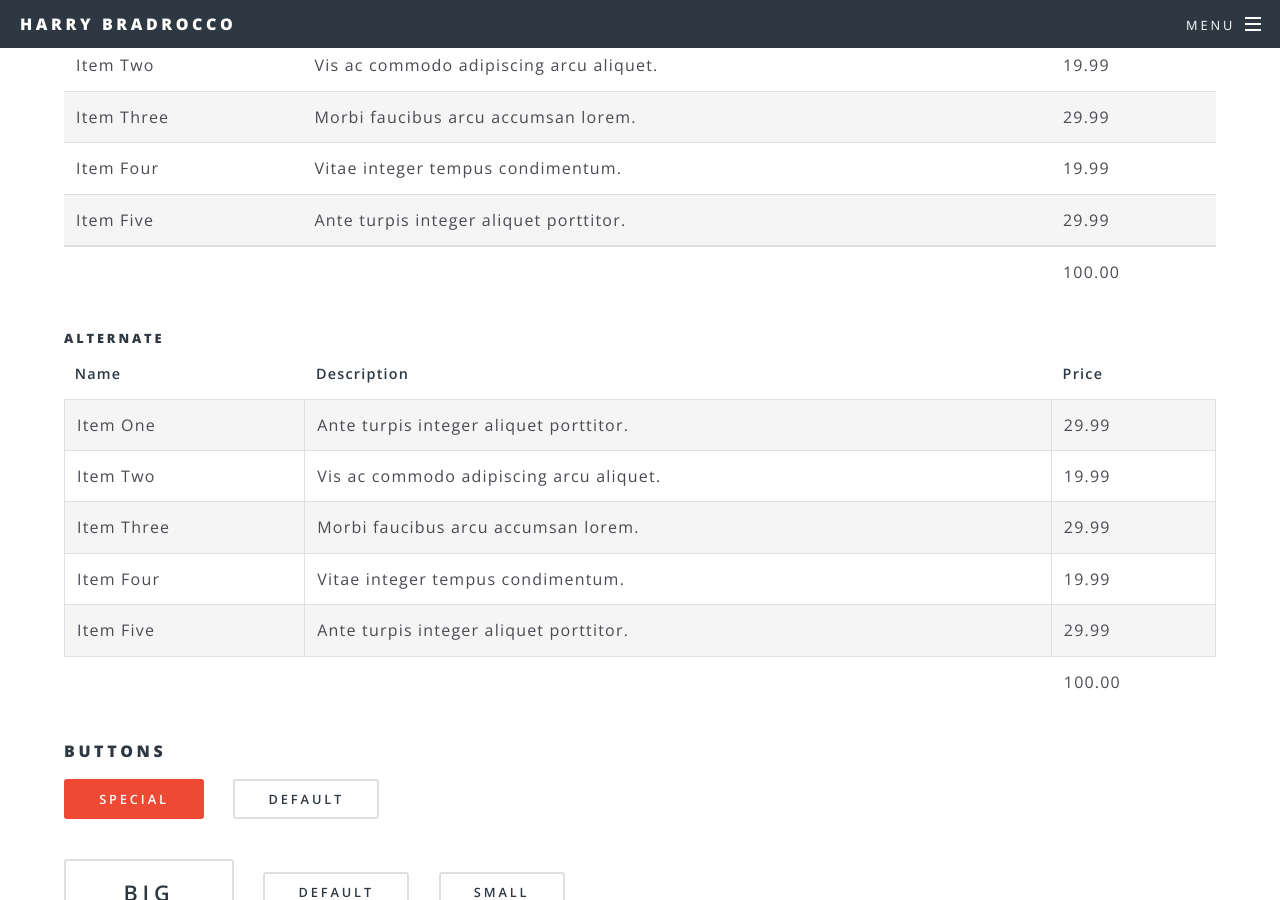
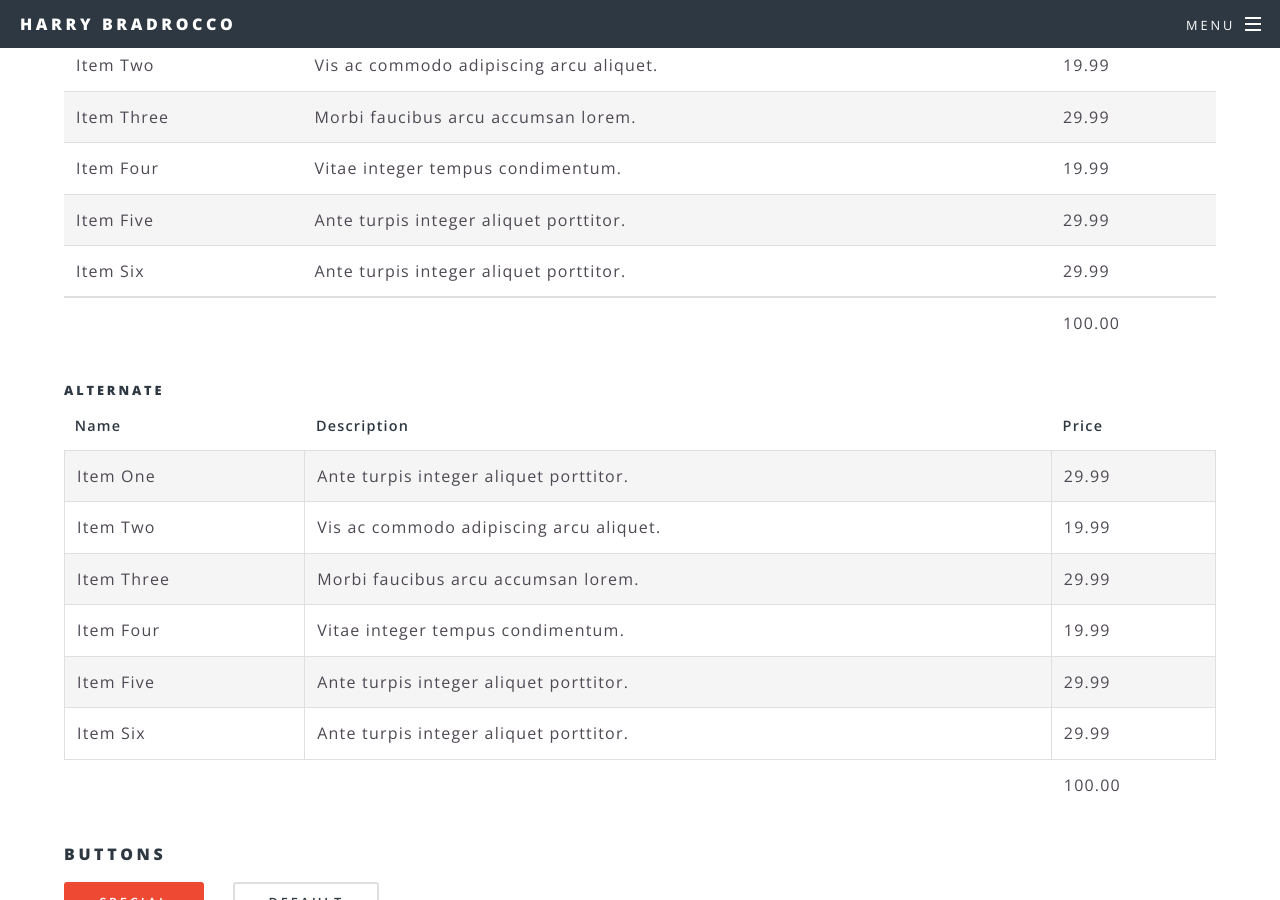
Before and after one commit to Harrybradrocco/Harrybradrocco.github.io, a Jekyll site: the page built from elements.html, in a window 1280 px wide and 900 px high, scrolled down 2872 px. Built offline with Jekyll 4.4.1, drawn with Linux system fonts in a browser that asks for light colours.

Commit message:
Update elements.html

```diff
--- a/elements.html
+++ b/elements.html
@@ -144,6 +144,11 @@ print 'It took ' + i + ' iterations to sort the deck.';</code></pre>
 								<td>Ante turpis integer aliquet porttitor.</td>
 								<td>29.99</td>
 							</tr>
+							<tr>
+								<td>Item Six</td>
+								<td>Ante turpis integer aliquet porttitor.</td>
+								<td>29.99</td>
+							</tr>
 						</tbody>
 						<tfoot>
 							<tr>
@@ -186,6 +191,11 @@ print 'It took ' + i + ' iterations to sort the deck.';</code></pre>
 							</tr>
 							<tr>
 								<td>Item Five</td>
+								<td>Ante turpis integer aliquet porttitor.</td>
+								<td>29.99</td>
+							</tr>
+							<tr>
+								<td>Item Six</td>
 								<td>Ante turpis integer aliquet porttitor.</td>
 								<td>29.99</td>
 							</tr>
@@ -296,7 +306,7 @@ print 'It took ' + i + ' iterations to sort the deck.';</code></pre>
 						<div class="4u"><span class="image fit"><img src="images/pic01.jpg" alt="" /></span></div>
 						<div class="4u"><span class="image fit"><img src="images/pic02.jpg" alt="" /></span></div>
 						<div class="4u"><span class="image fit"><img src="images/pic01.jpg" alt="" /></span></div>
-						<div class="4u"><span class="image fit"><img src="images/pic03.jpg" alt="" /></span></div>
+						<div class="4u"><span class="image fit"><img src="images/pic06.jpg" alt="" /></span></div>
 					</div>
 				</div>
 				<h5>Left &amp; Right</h5>
```
